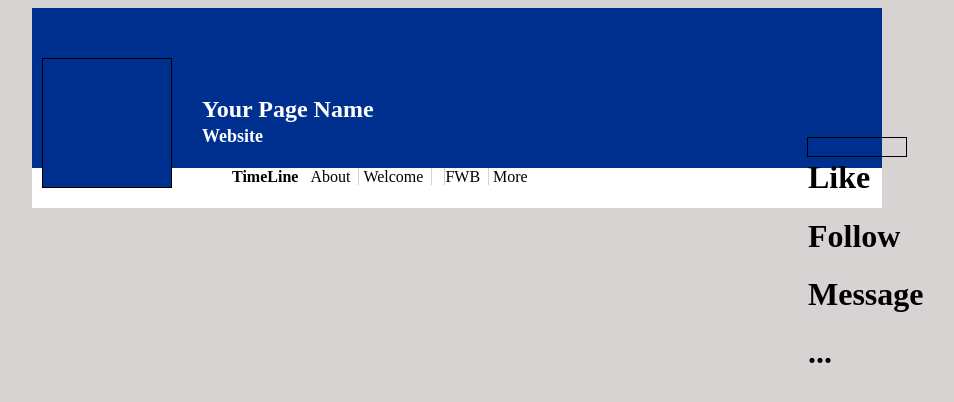
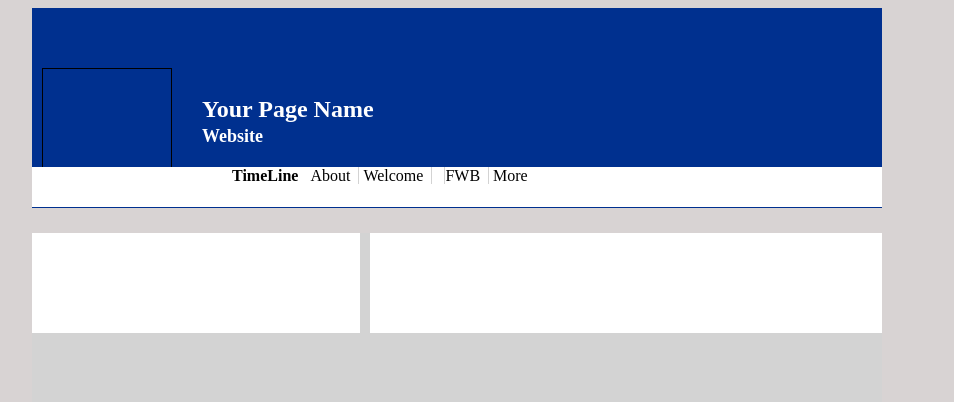
Before and after one commit to sutert/Social-Mockup, a plain HTML site: page index.html in a window 1280 px wide. Shown: the whole page, without its empty margins (183-1137 px from the left). Drawn offline with Linux system fonts and the light colour scheme.

Commit message:
add 2 boxes

```diff
--- a/assets/stylesheet/stylesheet.CSS
+++ b/assets/stylesheet/stylesheet.CSS
@@ -4,16 +4,10 @@ body {background-color: rgb(216, 211, 211)}
 
 header {height:400px;}
 
-#WhiteBox {
-    background-color: white;
-    width: 850px;
-    height:10%;
-    margin: 0 auto;
-    }
 
 #BlueBox {
     background-color: #00308F;
-    height: 40%;
+    height: 50%;
     width: 850px;
     margin:0 auto;
     }
@@ -24,8 +18,17 @@ header {height:400px;}
     width: 130px;
     height: 130px;
     position: Relative;
-    top: 50px;
+    top: 60px;
     left: 10px;
+    }
+
+#WhiteBox {
+    background-color: white;
+    width: 850px;
+    height:20%;
+    margin: 0 auto;
+    position: relative;
+    bottom:40px;
     }
 
 #HeaderText {
@@ -61,11 +64,29 @@ header {height:400px;}
     border-right: 0;
     }
 
-#ButtonBar {
-    height: 20px;
-    width: 100px;
-    border: 1px solid black;
+#mainbox {
+    width: 850px;
+    background-color: lightgray;
+    height: 500px;
+    margin: 0 auto;
     position: relative;
-    bottom: 70px;
-    left: 775px;
+    bottom: 175px;
     }
+
+#LeftColumn {
+    width: 328px;
+    background-color: white;
+    height:100px;
+    margin-right: 10px;
+    margin-top:0;
+    margin-bottom:0;
+    margin-left: 0;
+    float: left;
+    }
+
+#RightColumn {
+    width: 512px;
+    background-color: white;
+    height:100px;
+    float: right;
+    }
--- a/index.html
+++ b/index.html
@@ -15,6 +15,7 @@
                 <h1>Your Page Name</h1>
                 <h2>Website</h2>
             </div>
+    <!--
             <div id="ButtonBar">
                 <div id="LikeButton">
                     <h1>Like</h1>
@@ -29,7 +30,9 @@
                 </div>
             </div>
         </div>
+    -->
         <div id="WhiteBox">
+
             <div id="navlist">
                 <li> TimeLine</li>
                 <li> About</li>
@@ -37,8 +40,16 @@
                 <li> FWB</li>
                 <li> More</li>
              </div>
+
         </div>
     </header>
-    <main></main>
+    <main>
+        <div id="mainbox">
+
+            <div id="LeftColumn"></div>
+            <div id="RightColumn"></div>
+
+        </div>
+    </main>
 </body>
 </html>
```
